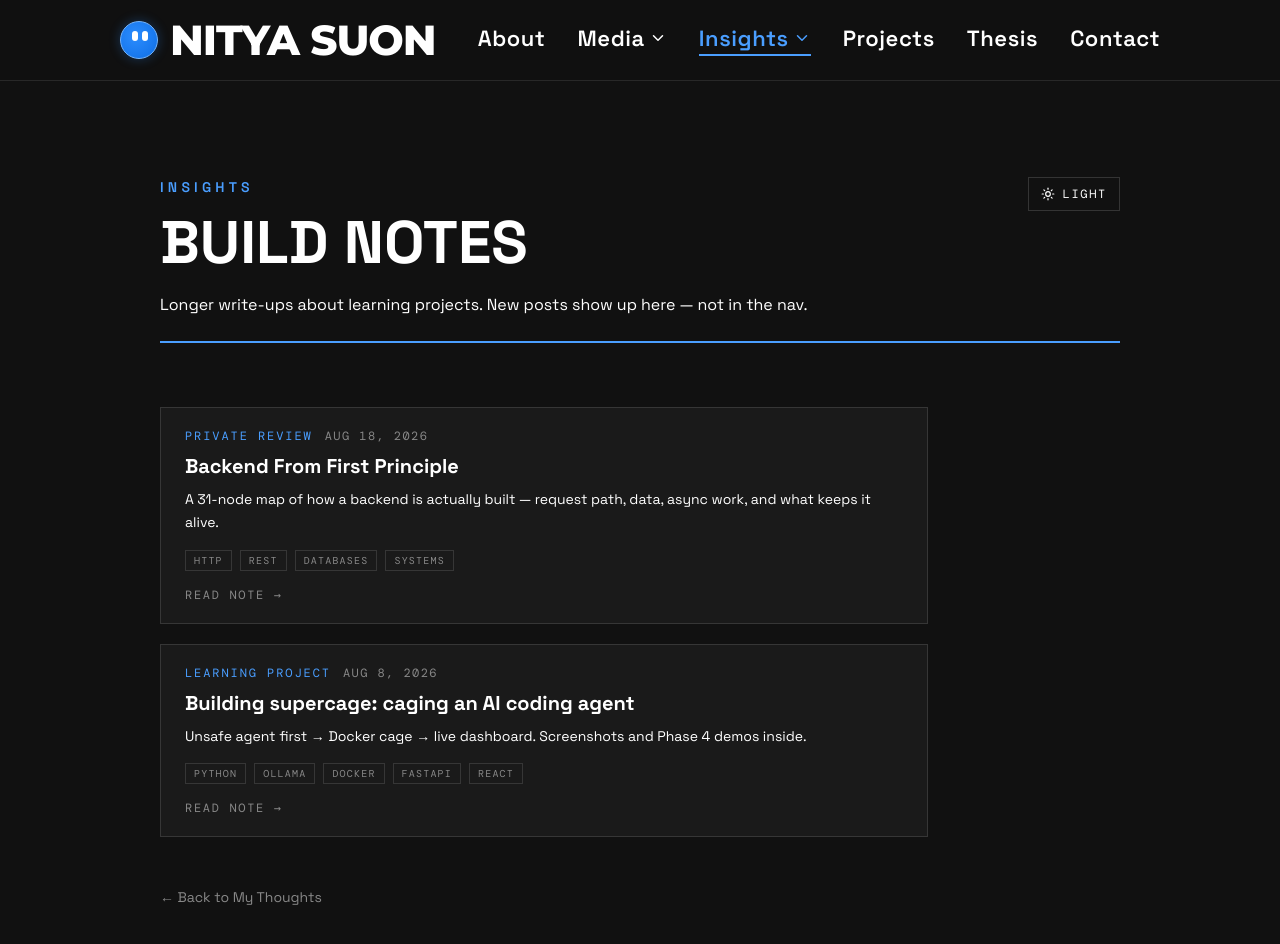
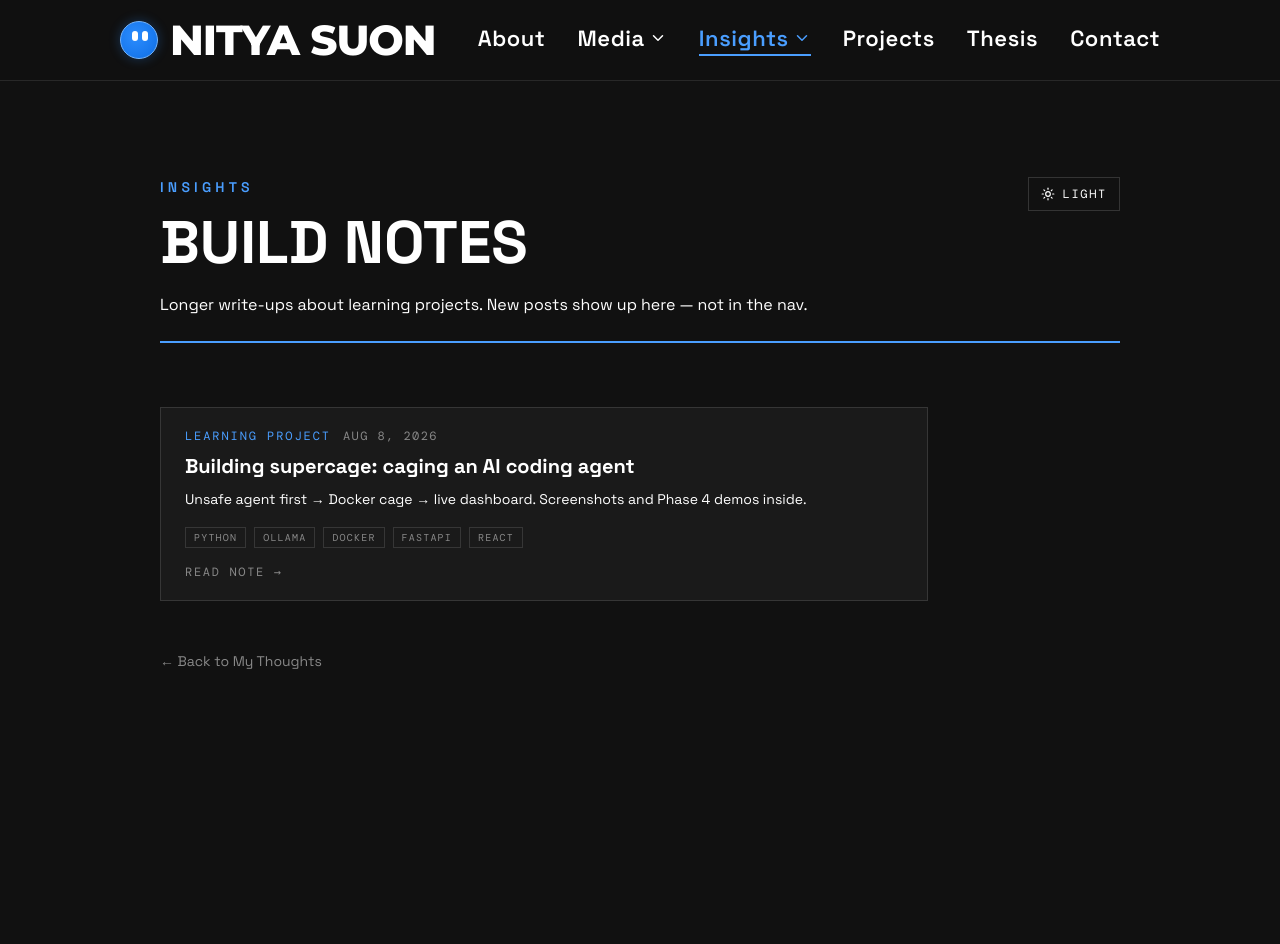
Before and after one commit to NityaSu/Publix, a Nuxt app: page /insights/notes in a window 1280 px wide. Shown: the top 944 px of the page. After the commit the page ends 881 px from the top, so only its background shows below. Built offline with nearby package versions, Linux system fonts and the light colour scheme; a web font is replaced by a local one.

Commit message:
Hide draft notes from the Build notes list.

```diff
--- a/pages/insights/notes/index.vue
+++ b/pages/insights/notes/index.vue
@@ -1,7 +1,7 @@
 <script setup lang="ts">
 import InsightsReadingShell from '~/component/InsightsReadingShell.vue';
 import InsightsReadingToggle from '~/component/InsightsReadingToggle.vue';
-import { buildNotes, buildNotePath } from '~/data/buildNotes';
+import { publicBuildNotes, buildNotePath } from '~/data/buildNotes';
 
 useHead({
   title: 'Build notes',
@@ -48,7 +48,7 @@ function formatDate(iso: string) {
         <div class="mt-6 h-[2px] w-full ri-rule" />
 
         <ul class="mt-12 md:mt-16 space-y-5 max-w-3xl" role="list">
-          <li v-for="note in buildNotes" :key="note.slug">
+          <li v-for="note in publicBuildNotes" :key="note.slug">
             <NuxtLink
               :to="buildNotePath(note.slug)"
               class="group block border ri-border ri-surface px-6 py-5 transition-colors hover:border-accent/40"
```
